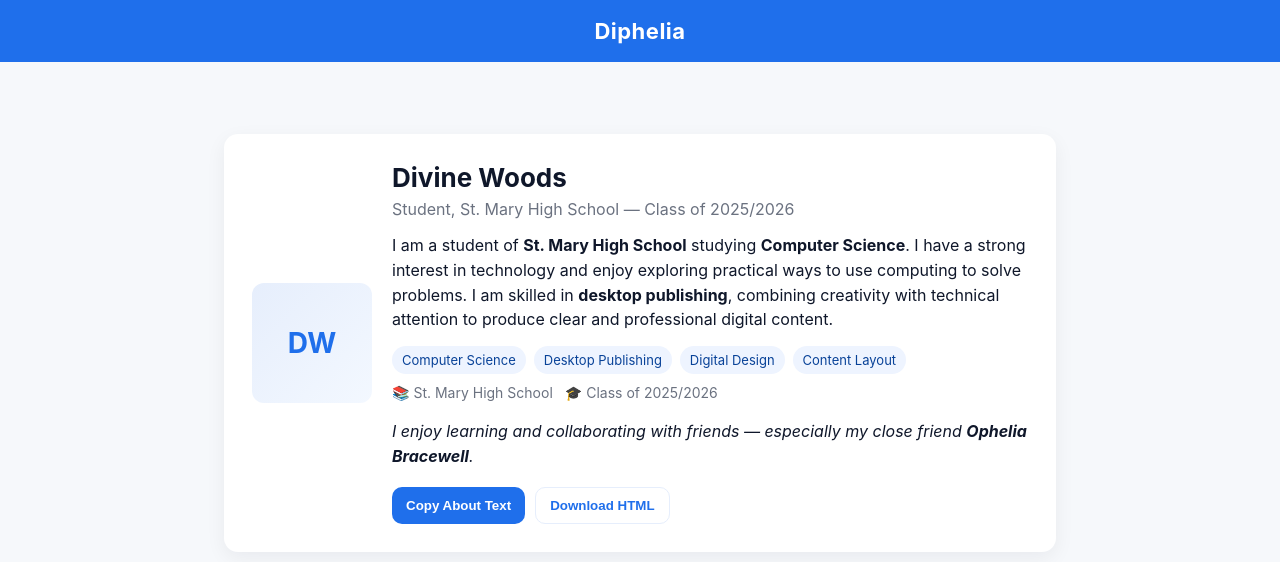
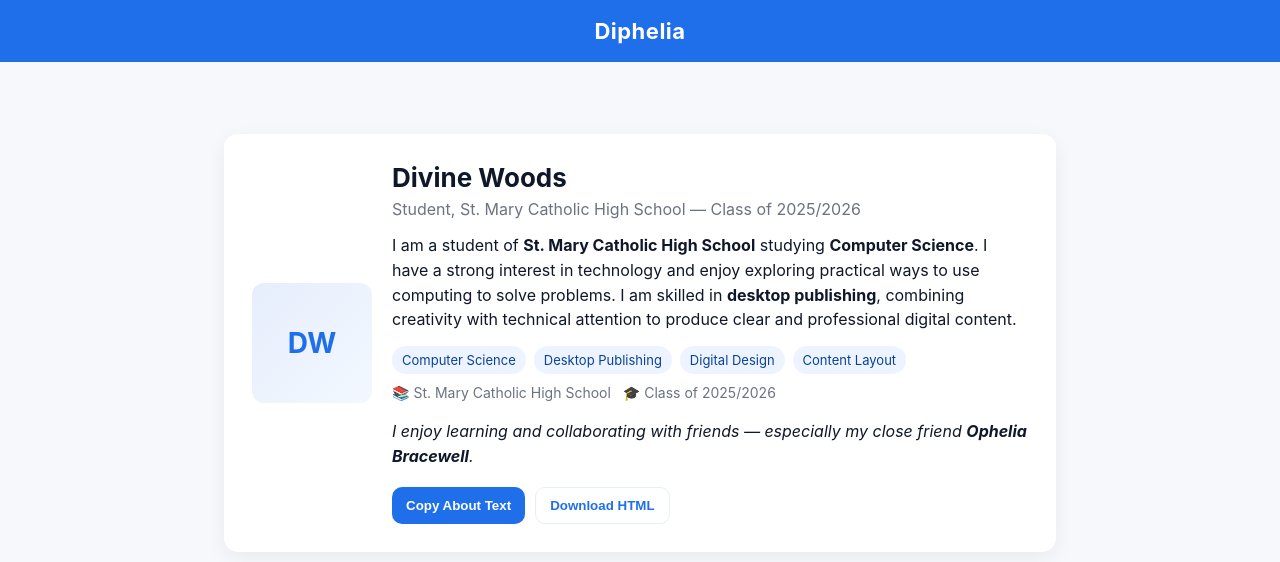
Before and after one commit to divinewoods7-create/diphelia, a plain HTML site: page index.html in a window 1280 px wide. Both pictures are taken after a click on the button "Copy About Text". Drawn offline with Linux system fonts and the light colour scheme.

Commit message:
Update index.html

```diff
--- a/index.html
+++ b/index.html
@@ -5,7 +5,7 @@
   <meta charset="utf-8" />
   <meta name="viewport" content="width=device-width, initial-scale=1" />
   <title>Diphelia — About Divine Woods</title>
-  <meta name="description" content="Diphelia: Learn more about Divine Woods — Student at St. Mary High School, passionate about Computer Science and skilled in Desktop Publishing." />
+  <meta name="description" content="Diphelia: Learn more about Divine Woods — Student at St. Mary Catholic High School, passionate about Computer Science and skilled in Desktop Publishing." />
   <style>
     :root{--bg:#f6f8fb;--card:#ffffff;--muted:#6b7280;--accent:#1f6feb}
     *{box-sizing:border-box}
@@ -35,8 +35,8 @@
       <div class="avatar" aria-hidden="true">DW</div>
       <div class="content">
         <h1 id="name">Divine Woods</h1>
-        <div class="sub">Student, St. Mary High School — Class of 2025/2026</div><p>
-      I am a student of <strong>St. Mary High School</strong> studying <strong>Computer Science</strong>. I have a strong interest in technology and enjoy exploring practical ways to use computing to solve problems. I am skilled in <strong>desktop publishing</strong>, combining creativity with technical attention to produce clear and professional digital content.
+        <div class="sub">Student, St. Mary Catholic High School — Class of 2025/2026</div><p>
+      I am a student of <strong>St. Mary Catholic High School</strong> studying <strong>Computer Science</strong>. I have a strong interest in technology and enjoy exploring practical ways to use computing to solve problems. I am skilled in <strong>desktop publishing</strong>, combining creativity with technical attention to produce clear and professional digital content.
     </p>
 
     <div class="skills" aria-label="skills">
@@ -47,7 +47,7 @@
     </div>
 
     <div class="meta" aria-hidden="true">
-      <div>📚 St. Mary High School</div>
+      <div>📚 St. Mary Catholic High School</div>
       <div>🎓 Class of 2025/2026</div>
     </div>
 
@@ -63,7 +63,7 @@
 
 <script>
   function copyAbout(){
-    const text = `Divine Woods — Student at St. Mary High School (Class of 2025/2026). Passionate about Computer Science and skilled in desktop publishing. Close friend: Ophelia Bracewell.`;
+    const text = `Divine Woods — Student at St. Mary Catholic High School (Class of 2025/2026). Passionate about Computer Science and skilled in desktop publishing. Close friend: Ophelia Bracewell.`;
     navigator.clipboard?.writeText(text).then(()=>{
       alert('About text copied to clipboard.')
     }).catch(()=>{alert('Could not copy. You can select the text manually.')})
```
